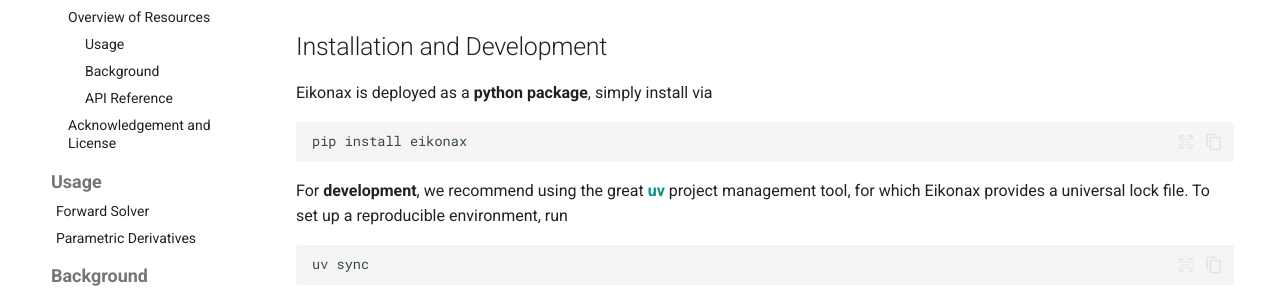
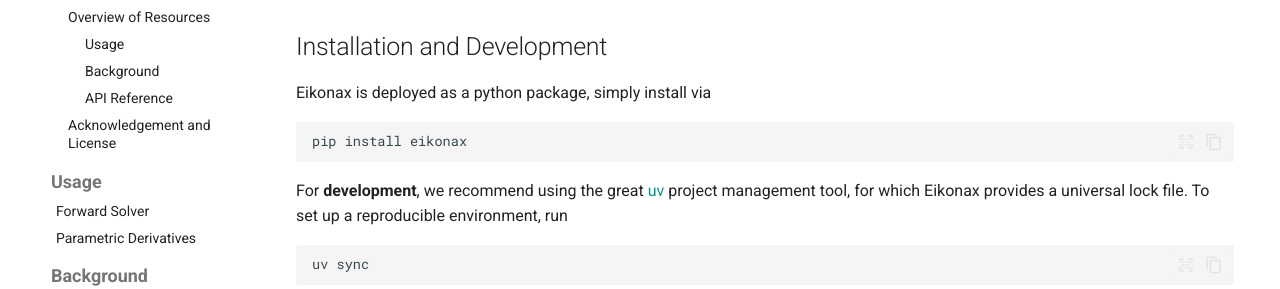
Before and after one commit to UQatKIT/Eikonax, an MkDocs documentation site: the page built from docs/source/index.md, in a window 1280 px wide and 900 px high, scrolled down 797 px. Shown: the part 177-466 px from the top of the window. Built offline with MkDocs 1.6.1 and Material for MkDocs 9.7.7, drawn with Linux system fonts in a browser that asks for light colours; comment, search, counter and statistics services are not loaded.

````diff
--- a/docs/source/index.md
+++ b/docs/source/index.md
@@ -27,12 +27,12 @@ Through exploitation of causality in the forward solution, Eikonax can compute t
 
 ## Installation and Development
 
-Eikonax is deployed as a **python package**, simply install via
+Eikonax is deployed as a python package, simply install via
 ```bash
 pip install eikonax
 ```
 
-For **development**, we recommend using the great [**uv**](https://docs.astral.sh/uv/) project management tool, for which Eikonax provides a universal lock file. To set up a reproducible environment, run
+For **development**, we recommend using the great [uv](https://docs.astral.sh/uv/) project management tool, for which Eikonax provides a universal lock file. To set up a reproducible environment, run
 ```bash
 uv sync
 ```
--- a/pyproject.toml
+++ b/pyproject.toml
@@ -7,6 +7,7 @@ version = "0.1.0"
 readme = "README.md"
 license = { file = "LICENSE" }
 keywords = ["eikonal equation", "automatic differentiation", "GPU acceleration"]
+urls = { repository = "https://github.com/UQatKIT/Eikonax" }
 classifiers = [
   "Development Status :: 3 - Alpha",
   "Programming Language :: Python :: 3.12",
````
Also changed, not shown: README.md (+7 -3 lines).
